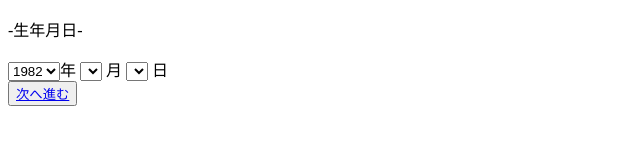
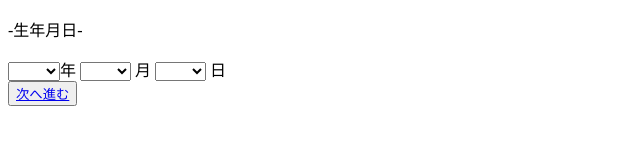
Before and after one commit to wakiyoshi/vuelesson1, a Vue app in the folder lesson5/: page / in a window 1280 px wide. Shown: the part 186-330 px from the top of the page, without its empty margins (0-640 px from the left). Built offline with nearby package versions, Linux system fonts and the light colour scheme.

Commit message:
生年月日入力フォームの修正

```diff
--- a/lesson5/src/components/Home.vue
+++ b/lesson5/src/components/Home.vue
@@ -6,11 +6,14 @@
             <p>-性別-</p>
             <input type="radio" name="r1" value="men">男性
             <input type="radio" name="r1" value="women">女性
-            <p>-生年月日-</p>
+             <p>-生年月日-</p>
+
             <div id="app">
+
               <select v-model="selected">
                 <option v-for="(year,index) in list" :key="index" :value="year">{{ year }}</option>
               </select>年
+
               <select v-model="selected2">
                 <option v-for="(month,index2) in list2" :key="index2" :value="month">{{ month }}月</option>
               </select> 月
@@ -28,28 +31,46 @@
 <script>
 
 export default {
-  name: 'Home',
-  el: '#app',
+  name: 'date',
   data() {
     return{
+
     // v-model とバインディングされる
     selected: null,
     // select に入れる年を入れる配列
     list: [],
     // 〜◯◯年前の設定
-    num: 100
+    num: 100,
+
+    selected2: null,
+    list2: [],
+    num2:11,
+    selected3: null,
+    list3: [],
+    num3:31
+
     }
   },
 
   created() {
-    // 今年
+    //年
     const year = new Date().getFullYear()
-    // 指定年まで配列に追加
     for (let i = 0; i < this.num; i++) {
       this.list.unshift(year - i)
     }
-    // 初期値の設定
     this.selected = this.list[this.list.length * 0.6]
+    //月
+    const month = new Date().getMonth();
+    for (let i = -1; i < this.num2; i++) {
+      this.list2.unshift(month - i)
+    }
+    this.selected = this.list2[this.list2.length * 0.6]
+    //日
+    const day = 31;
+    for (let i = 0; i < this.num3; i++) {
+      this.list3.unshift(day - i)
+    }
+    this.selected = this.list3[this.list3.length * 0.6]
   },
 
 
--- a/lesson5/src/main.js
+++ b/lesson5/src/main.js
@@ -15,6 +15,7 @@ new Vue({
 }).$mount('#app')
 
 
+
 export default {
   name: 'app',
   components: {
```
Also changed, not shown: lesson5/src/date.js (added, +21 -0 lines).
